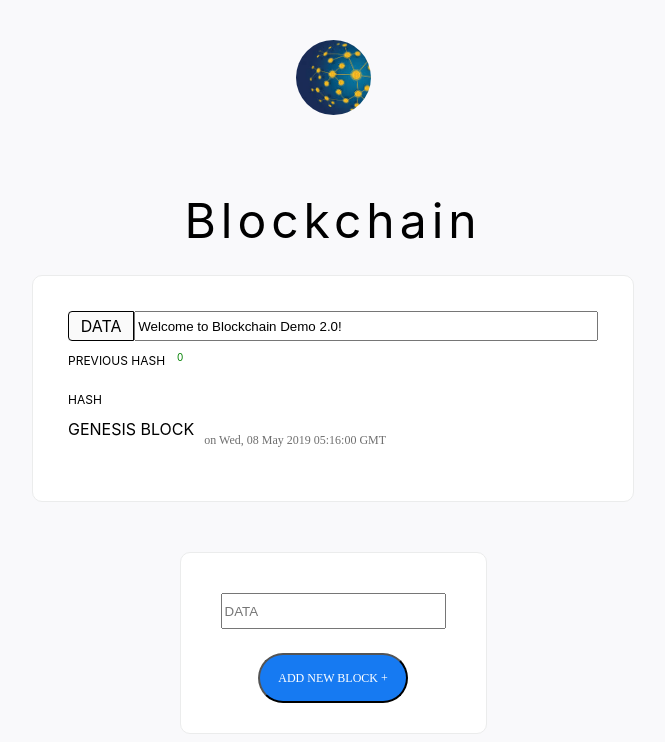
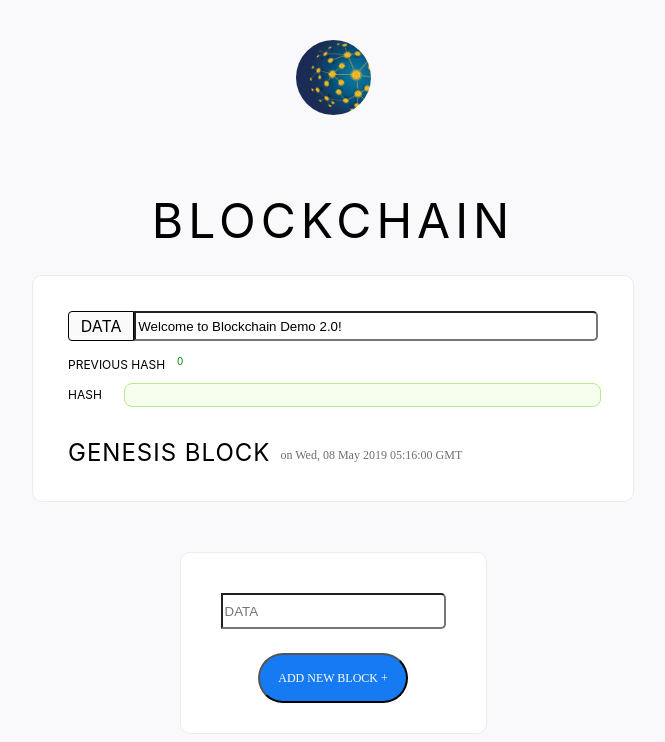
Before and after one commit to cryptoempire/BlockchainDemo-React, a React (Create React App) app: page / in a window 1280 px wide. Shown: the top 742 px of the page, without its empty margins (307-972 px from the left). Built offline with nearby package versions, Linux system fonts and the light colour scheme.

Commit message:
added hash input

```diff
--- a/src/App.css
+++ b/src/App.css
@@ -12,6 +12,11 @@
   font-family: "Segoe";
 }
 
+input {
+  border-top-right-radius: 5px;
+  border-bottom-right-radius: 5px;
+}
+
 input:hover {
   border-color: rgba(14, 183, 236, 0.77);
 }
--- a/src/App.js
+++ b/src/App.js
@@ -10,7 +10,7 @@ class App extends React.Component {
   return (
     <div>
       <Roundlogo />
-      <div className='title'>Blockchain</div>
+      <div className='title'>BLOCKCHAIN</div>
       <GenesisBlock/>
       <AddCard />
       {/*{
--- a/src/components/GenesisBlock/GenesisBlock.css
+++ b/src/components/GenesisBlock/GenesisBlock.css
@@ -1,6 +1,18 @@
 p {
   font-size: 12px;
+  }
+.ant-tag-green {
+    color: #52c41a;
+    background-color: #f6ffed;
+    border: 1px solid;
+    border-radius: 8px;
+    border-color: #b7eb8f;
+    width: 475px;
+    height: 22px;
+    margin-left: 22px;
+    margin-top: 8px;
 }
+
 
 .block-card {
   width: 600px;
@@ -20,9 +32,11 @@ p {
 .data {
   display: grid;
   grid-template-columns: 2fr 14fr;
+  box-sizing: border-box;
   width: 530px;
   height: 30px;
   background-color: rgb(250, 250, 250);
+  margin-bottom: 4px;
 }
 
 .dataBox {
@@ -38,5 +52,5 @@ p {
   display: flex;
   align-items: center;
   margin-left: 10px;
-  margin-top: 14px;
+  margin-top: 6px;
 }
--- a/src/components/GenesisBlock/GenesisBlock.js
+++ b/src/components/GenesisBlock/GenesisBlock.js
@@ -10,9 +10,9 @@ const GenesisBlock = () => {
         <div class="block-card">
           <div class="card_body">
             <div class="data"><div class="dataBox">DATA</div><input type="text" name="" placeholder="" value="Welcome to Blockchain Demo 2.0!" /></div>
-            <div style={{display:'flex'}}><p>PREVIOUS HASH</p> <p style={{marginLeft: '12px', color: 'green', fontSize: '10px', marginTop: '10px'}}>0</p></div>
-            <div><p>HASH</p></div>
-            <div style={{display: 'flex'}}><span style={{font: '24px'}}>GENESIS BLOCK</span><div className='time time-genesis'>on {time}</div></div>
+            <div style={{display:'flex', height: '30px'}}><p>PREVIOUS HASH</p> <p style={{marginLeft: '12px', color: 'green', fontSize: '10px', marginTop: '10px'}}>0</p></div>
+            <div style={{display: 'flex'}}><p>HASH</p><div className='ant-tag-green '>{/*hash*/}</div></div>
+            <div style={{display: 'flex', marginTop: '24px'}}><span style={{fontSize: '24px', letterSpacing: '1px'}}>GENESIS BLOCK</span><div className='time time-genesis'>on {time}</div></div>
           </div>
         </div>
       </div>
```
